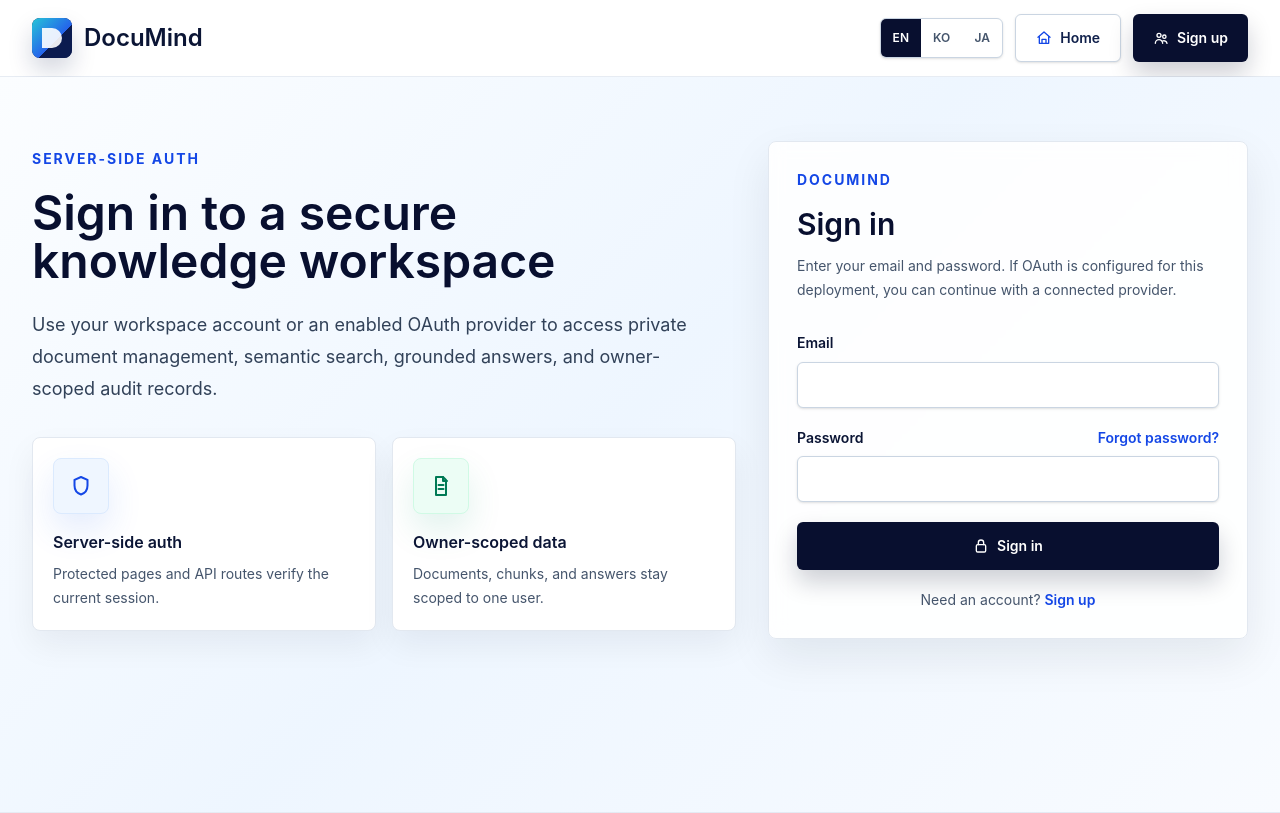
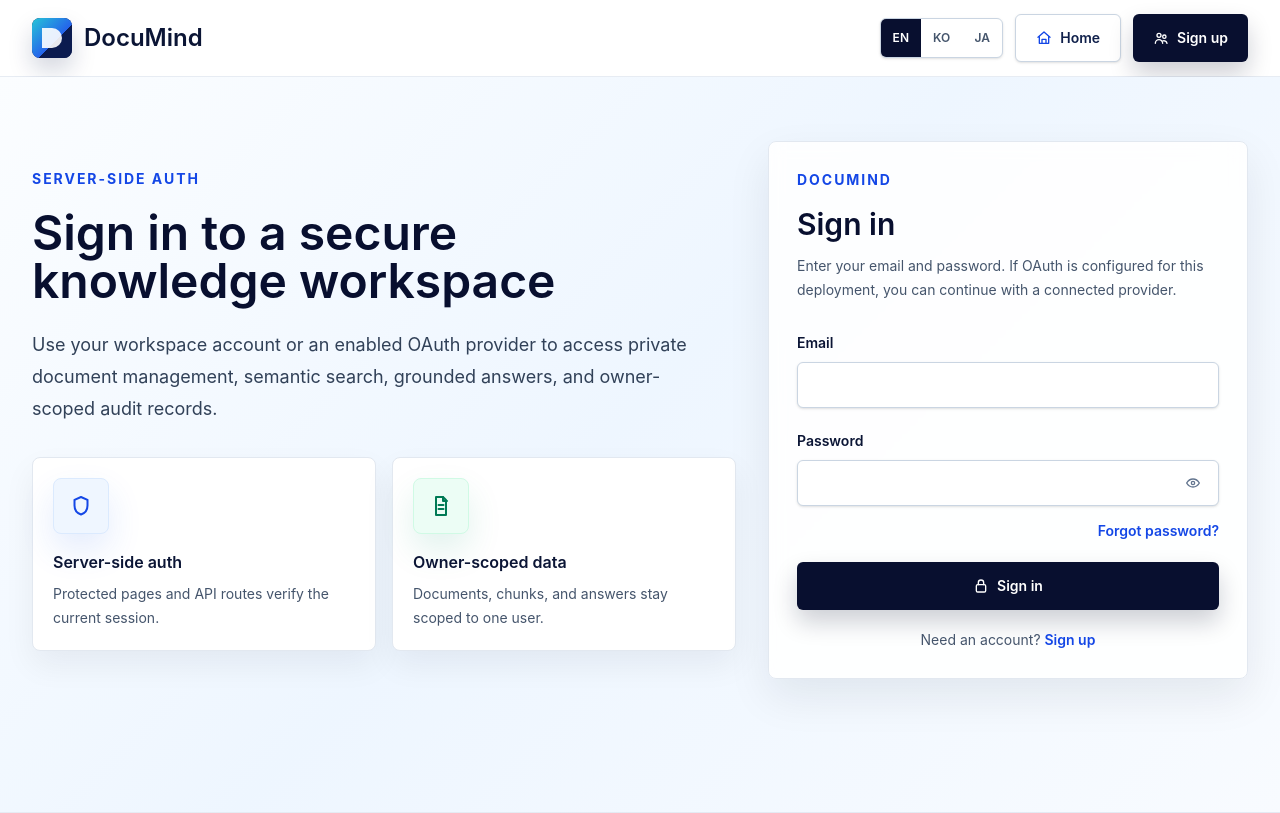
Before and after one commit to jiwonjae-svg/DocuMind, a Next.js app: page /login in a window 1280 px wide. Built offline with nearby package versions, Linux system fonts and the light colour scheme; no server answers.

Commit message:
Improve auth form usability

```diff
--- a/app/login/login-form.tsx
+++ b/app/login/login-form.tsx
@@ -1,5 +1,6 @@
 "use client";
 
+import { PasswordField } from "@/components/auth/password-field";
 import { Icon, ui } from "@/components/ui";
 import { signIn } from "next-auth/react";
 import Link from "next/link";
@@ -12,7 +13,9 @@ type LoginFormProps = {
     email: string;
     error: string;
     forgotPassword: string;
+    hidePassword: string;
     password: string;
+    showPassword: string;
     submit: string;
     submitting: string;
   };
@@ -50,7 +53,12 @@ export function LoginForm({ callbackUrl, copy }: LoginFormProps) {
   }
 
   return (
-    <form method="post" onSubmit={handleSubmit} className="mt-7 space-y-5">
+    <form
+      method="post"
+      onSubmit={handleSubmit}
+      aria-busy={isSubmitting}
+      className="mt-7 space-y-5"
+    >
       <div>
         <label
           htmlFor="email"
@@ -67,14 +75,13 @@ export function LoginForm({ callbackUrl, copy }: LoginFormProps) {
           className={`mt-2 ${ui.input}`}
         />
       </div>
-      <div>
-        <div className="flex items-center justify-between gap-3">
-          <label
-            htmlFor="password"
-            className={ui.label}
-          >
-            {copy.password}
-          </label>
+      <PasswordField
+        autoComplete="current-password"
+        hideLabel={copy.hidePassword}
+        label={copy.password}
+        showLabel={copy.showPassword}
+      />
+      <div className="-mt-2 text-right">
         <Link
           href="/forgot-password"
           className="text-sm font-semibold text-blue-700 hover:text-blue-900"
@@ -82,17 +89,11 @@ export function LoginForm({ callbackUrl, copy }: LoginFormProps) {
           {copy.forgotPassword}
         </Link>
       </div>
-        <input
-          id="password"
-          name="password"
-          type="password"
-          autoComplete="current-password"
-          required
-          className={`mt-2 ${ui.input}`}
-        />
-      </div>
       {error ? (
-        <p className="rounded-lg border border-red-200 bg-red-50 px-4 py-3 text-sm font-medium text-red-700">
+        <p
+          role="alert"
+          className="rounded-lg border border-red-200 bg-red-50 px-4 py-3 text-sm font-medium text-red-700"
+        >
           {error}
         </p>
       ) : null}
--- a/app/login/page.tsx
+++ b/app/login/page.tsx
@@ -100,7 +100,9 @@ export default async function LoginPage({ searchParams }: LoginPageProps) {
                 email: copy.common.email,
                 error: copy.auth.loginError,
                 forgotPassword: copy.common.forgotPassword,
+                hidePassword: copy.auth.hidePassword,
                 password: copy.common.password,
+                showPassword: copy.auth.showPassword,
                 submit: copy.common.login,
                 submitting: copy.auth.loginPending,
               }}
--- a/app/reset-password/page.tsx
+++ b/app/reset-password/page.tsx
@@ -85,8 +85,10 @@ export default async function ResetPasswordPage({
                 copy={{
                   apiErrors: copy.apiErrors,
                   error: copy.auth.resetError,
+                  hidePassword: copy.auth.hidePassword,
                   newPassword: copy.auth.newPassword,
                   passwordHelp: copy.auth.passwordHelp,
+                  showPassword: copy.auth.showPassword,
                   signIn: copy.common.login,
                   submit: copy.common.resetPassword,
                   submitting: copy.auth.resetPending,
--- a/app/reset-password/reset-password-form.tsx
+++ b/app/reset-password/reset-password-form.tsx
@@ -1,5 +1,6 @@
 "use client";
 
+import { PasswordField } from "@/components/auth/password-field";
 import { Icon, ui } from "@/components/ui";
 import { lookupApiError } from "@/lib/i18n/dictionaries";
 import Link from "next/link";
@@ -9,8 +10,10 @@ type ResetPasswordFormProps = {
   copy: {
     apiErrors: Record<string, string>;
     error: string;
+    hidePassword: string;
     newPassword: string;
     passwordHelp: string;
+    showPassword: string;
     signIn: string;
     submit: string;
     submitting: string;
@@ -63,31 +66,33 @@ export function ResetPasswordForm({ copy, token }: ResetPasswordFormProps) {
   }
 
   return (
-    <form method="post" onSubmit={handleSubmit} className="mt-7 space-y-5">
-      <div>
-        <label htmlFor="password" className={ui.label}>
-          {copy.newPassword}
-        </label>
-        <input
-          id="password"
-          name="password"
-          type="password"
-          autoComplete="new-password"
-          minLength={12}
-          required
-          className={`mt-2 ${ui.input}`}
-        />
-        <p className="mt-2 text-xs leading-5 text-slate-500">
-          {copy.passwordHelp}
-        </p>
-      </div>
+    <form
+      method="post"
+      onSubmit={handleSubmit}
+      aria-busy={isSubmitting}
+      className="mt-7 space-y-5"
+    >
+      <PasswordField
+        autoComplete="new-password"
+        help={copy.passwordHelp}
+        hideLabel={copy.hidePassword}
+        label={copy.newPassword}
+        minLength={12}
+        showLabel={copy.showPassword}
+      />
       {error ? (
-        <p className="rounded-lg border border-red-200 bg-red-50 px-4 py-3 text-sm font-medium text-red-700">
+        <p
+          role="alert"
+          className="rounded-lg border border-red-200 bg-red-50 px-4 py-3 text-sm font-medium text-red-700"
+        >
           {error}
         </p>
       ) : null}
       {message ? (
-        <div className="rounded-lg border border-emerald-200 bg-emerald-50 px-4 py-3 text-sm leading-6 text-emerald-800">
+        <div
+          role="status"
+          className="rounded-lg border border-emerald-200 bg-emerald-50 px-4 py-3 text-sm leading-6 text-emerald-800"
+        >
           <p className="font-semibold">{message}</p>
           <Link
             href="/login"
--- a/app/signup/page.tsx
+++ b/app/signup/page.tsx
@@ -101,9 +101,11 @@ export default async function SignupPage({ searchParams }: SignupPageProps) {
                 createAccountPending: copy.auth.createAccountPending,
                 apiErrors: copy.apiErrors,
                 email: copy.common.email,
+                hidePassword: copy.auth.hidePassword,
                 name: copy.common.name,
                 password: copy.common.password,
                 passwordHelp: copy.auth.passwordHelp,
+                showPassword: copy.auth.showPassword,
                 signInExistingAccount: copy.auth.signInExistingAccount,
                 signupError: copy.auth.signupError,
               }}
--- a/app/signup/signup-form.tsx
+++ b/app/signup/signup-form.tsx
@@ -1,5 +1,6 @@
 "use client";
 
+import { PasswordField } from "@/components/auth/password-field";
 import { Icon, ui } from "@/components/ui";
 import { lookupApiError } from "@/lib/i18n/dictionaries";
 import { signIn } from "next-auth/react";
@@ -13,9 +14,11 @@ type SignupFormProps = {
     createAccountPending: string;
     apiErrors: Record<string, string>;
     email: string;
+    hidePassword: string;
     name: string;
     password: string;
     passwordHelp: string;
+    showPassword: string;
     signInExistingAccount: string;
     signupError: string;
   };
@@ -76,7 +79,12 @@ export function SignupForm({ callbackUrl, copy }: SignupFormProps) {
   }
 
   return (
-    <form method="post" onSubmit={handleSubmit} className="mt-7 space-y-5">
+    <form
+      method="post"
+      onSubmit={handleSubmit}
+      aria-busy={isSubmitting}
+      className="mt-7 space-y-5"
+    >
       <div>
         <label htmlFor="name" className={ui.label}>
           {copy.name}
@@ -103,25 +111,19 @@ export function SignupForm({ callbackUrl, copy }: SignupFormProps) {
           className={`mt-2 ${ui.input}`}
         />
       </div>
-      <div>
-        <label htmlFor="password" className={ui.label}>
-          {copy.password}
-        </label>
-        <input
-          id="password"
-          name="password"
-          type="password"
-          autoComplete="new-password"
-          minLength={12}
-          required
-          className={`mt-2 ${ui.input}`}
-        />
-        <p className="mt-2 text-xs leading-5 text-slate-500">
-          {copy.passwordHelp}
-        </p>
-      </div>
+      <PasswordField
+        autoComplete="new-password"
+        help={copy.passwordHelp}
+        hideLabel={copy.hidePassword}
+        label={copy.password}
+        minLength={12}
+        showLabel={copy.showPassword}
+      />
       {error ? (
-        <p className="rounded-lg border border-red-200 bg-red-50 px-4 py-3 text-sm font-medium text-red-700">
+        <p
+          role="alert"
+          className="rounded-lg border border-red-200 bg-red-50 px-4 py-3 text-sm font-medium text-red-700"
+        >
           {error}
         </p>
       ) : null}
--- /dev/null
+++ b/components/auth/password-field.tsx
@@ -0,0 +1,68 @@
+"use client";
+
+import { Icon, ui } from "@/components/ui";
+import { useId, useState } from "react";
+
+type PasswordFieldProps = {
+  autoComplete: string;
+  hideLabel: string;
+  help?: string;
+  label: string;
+  minLength?: number;
+  name?: string;
+  required?: boolean;
+  showLabel: string;
+};
+
+export function PasswordField({
+  autoComplete,
+  hideLabel,
+  help,
+  label,
+  minLength,
+  name = "password",
+  required = true,
+  showLabel,
+}: PasswordFieldProps) {
+  const inputId = useId();
+  const helpId = useId();
+  const [isVisible, setIsVisible] = useState(false);
+  const toggleLabel = isVisible ? hideLabel : showLabel;
+
+  return (
+    <div>
+      <label htmlFor={inputId} className={ui.label}>
+        {label}
+      </label>
+      <div className="relative mt-2">
+        <input
+          id={inputId}
+          name={name}
+          type={isVisible ? "text" : "password"}
+          autoComplete={autoComplete}
+          minLength={minLength}
+          required={required}
+          aria-describedby={help ? helpId : undefined}
+          className={`${ui.input} pr-12`}
+        />
+        <button
+          type="button"
+          aria-label={toggleLabel}
+          aria-pressed={isVisible}
+          onClick={() => setIsVisible((current) => !current)}
+          className="absolute right-2 top-1/2 grid h-9 w-9 -translate-y-1/2 place-items-center rounded-md text-slate-500 transition hover:bg-slate-100 hover:text-slate-800 focus:outline-none focus:ring-2 focus:ring-blue-100"
+        >
+          <Icon
+            name={isVisible ? "viewOff" : "view"}
+            className="h-4 w-4"
+          />
+        </button>
+      </div>
+      {help ? (
+        <p id={helpId} className="mt-2 text-xs leading-5 text-slate-500">
+          {help}
+        </p>
+      ) : null}
+    </div>
+  );
+}
--- a/components/ui.tsx
+++ b/components/ui.tsx
@@ -19,7 +19,8 @@ export type IconName =
   | "team"
   | "trash"
   | "upload"
-  | "view";
+  | "view"
+  | "viewOff";
 
 export const accentClasses: Record<
   "blue" | "emerald" | "violet" | "amber" | "red",
@@ -266,6 +267,15 @@ export function Icon({
           <circle cx="12" cy="12" r="2.5" />
         </svg>
       );
+    case "viewOff":
+      return (
+        <svg {...common}>
+          <path d="M3 3l18 18" />
+          <path d="M10.6 10.6a2 2 0 0 0 2.8 2.8" />
+          <path d="M9.9 5.2A9.8 9.8 0 0 1 12 5c6 0 9.5 7 9.5 7a16.2 16.2 0 0 1-2.2 3.1" />
+          <path d="M6.4 6.5C3.9 8.2 2.5 12 2.5 12s3.5 7 9.5 7a9.5 9.5 0 0 0 4-.9" />
+        </svg>
+      );
   }
 }
 
--- a/lib/i18n/dictionaries.ts
+++ b/lib/i18n/dictionaries.ts
@@ -101,6 +101,7 @@ const en = {
     forgotSuccess:
       "If an account exists, password reset instructions have been sent.",
     forgotError: "Unable to request a password reset.",
+    hidePassword: "Hide password",
     localResetLink: "Open local reset link",
     loginTitle: "Sign in to a secure knowledge workspace",
     loginBody:
@@ -136,6 +137,7 @@ const en = {
     serverSideUpdateBody: "The new password is hashed before it is stored.",
     signInExistingAccount: "If this account exists, sign in with its current password.",
     signupError: "Unable to create the account.",
+    showPassword: "Show password",
   },
   oauth: {
     continueWith: "Continue with {provider}",
@@ -499,6 +501,7 @@ const ko = {
     forgotSubmitPending: "안내 전송 중...",
     forgotSuccess: "계정이 존재하면 비밀번호 재설정 안내를 보냈습니다.",
     forgotError: "비밀번호 재설정을 요청할 수 없습니다.",
+    hidePassword: "비밀번호 숨기기",
     localResetLink: "로컬 재설정 링크 열기",
     loginTitle: "보안 지식 워크스페이스에 로그인",
     loginBody:
@@ -534,6 +537,7 @@ const ko = {
     serverSideUpdateBody: "새 비밀번호는 저장 전에 해시됩니다.",
     signInExistingAccount: "이 계정이 존재한다면 현재 비밀번호로 로그인하세요.",
     signupError: "계정을 만들 수 없습니다.",
+    showPassword: "비밀번호 표시",
   },
   apiErrors: {
     ...en.apiErrors,
@@ -940,6 +944,7 @@ const ja = {
     forgotSubmitPending: "送信中...",
     forgotSuccess: "アカウントが存在する場合、パスワード再設定手順を送信しました。",
     forgotError: "パスワード再設定をリクエストできません。",
+    hidePassword: "パスワードを隠す",
     localResetLink: "ローカル再設定リンクを開く",
     loginTitle: "安全なナレッジワークスペースにログイン",
     loginBody:
@@ -975,6 +980,7 @@ const ja = {
     serverSideUpdateBody: "新しいパスワードは保存前にハッシュ化されます。",
     signInExistingAccount: "このアカウントが存在する場合は現在のパスワードでログインしてください。",
     signupError: "アカウントを作成できません。",
+    showPassword: "パスワードを表示",
   },
   apiErrors: {
     ...en.apiErrors,
```
Also changed, not shown: app/forgot-password/forgot-password-form.tsx (+14 -3 lines), 2 other files (tests, documents, lock files or other folders). Lines whose indentation alone changed are shown as unchanged.
